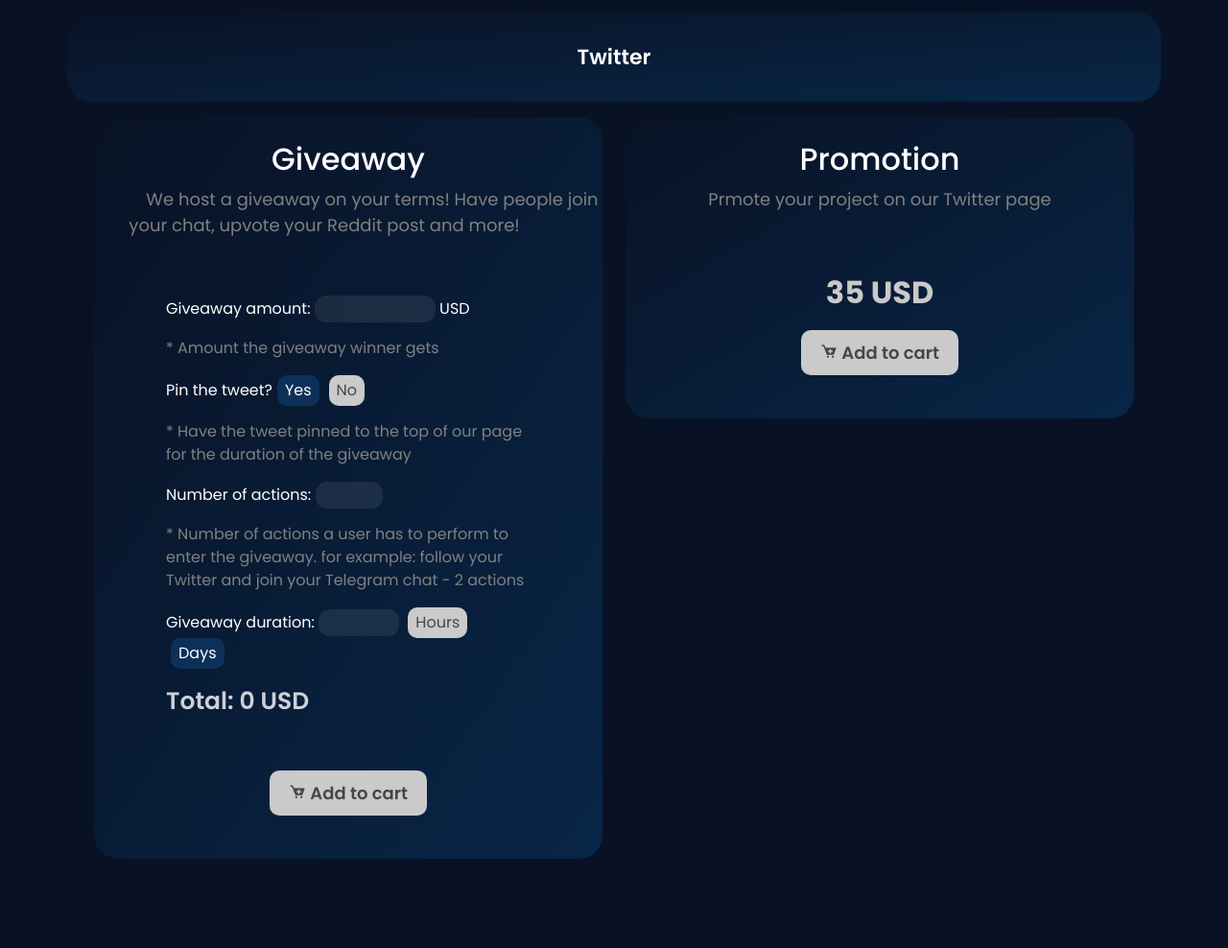
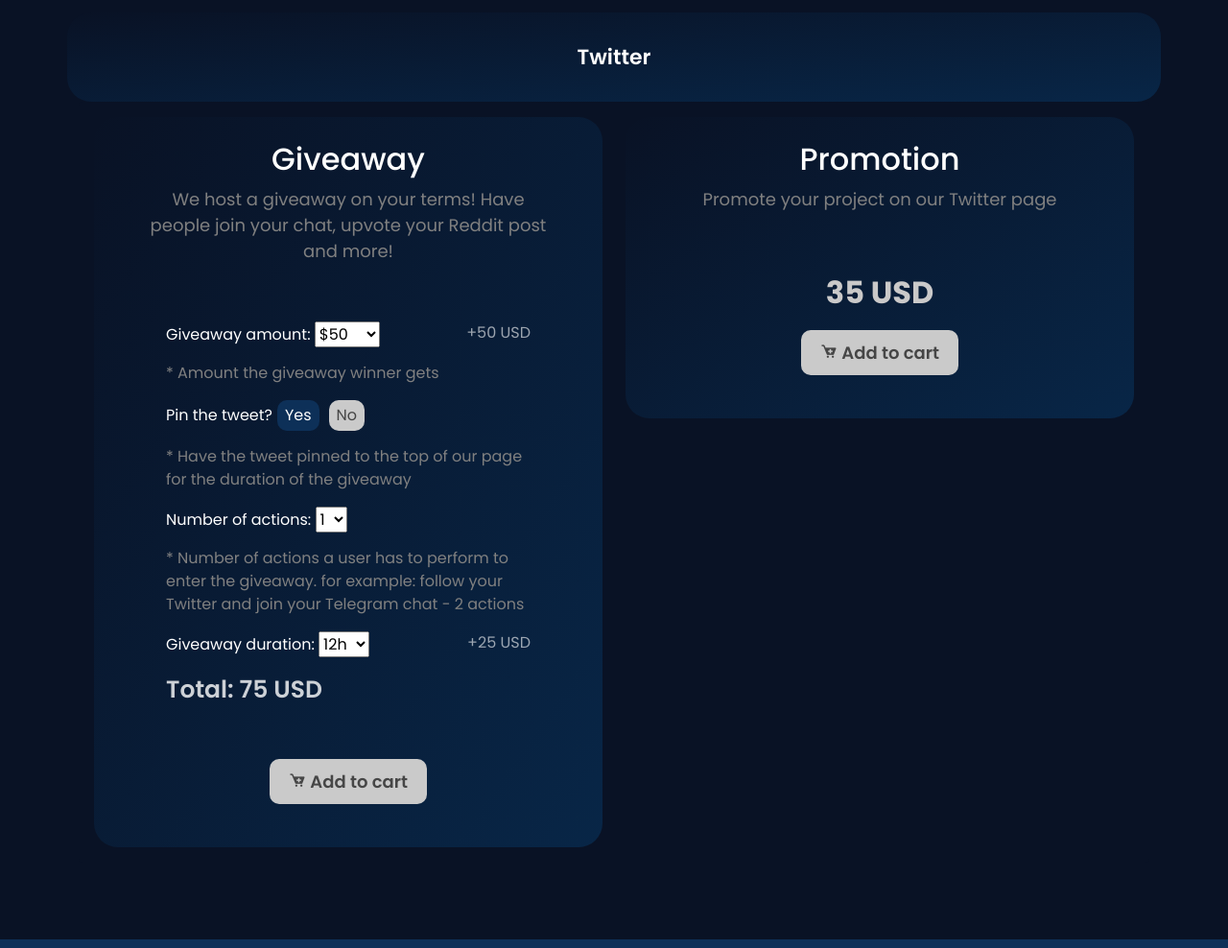
Before and after one commit to mfrlic/moonit, a PHP site: page / in a window 1280 px wide. Shown: the part 1503-2491 px from the top of the page at 96% size. Run offline with PHP 8.4, Linux system fonts and the light colour scheme; some web fonts are replaced.

Commit message:
js changes

```diff
--- a/assets/css/style.css
+++ b/assets/css/style.css
@@ -649,9 +649,14 @@ section {
 }
 
 .pricing .promo .subtitle {
-  margin: 0px 50px;
-  color: var(--subtext);
+  padding: 0px 50px;
+  color: gray;
   font-size: 18px;
+}
+
+.pricing .promo .description {
+  color: gray;
+  text-decoration: italic;
 }
 
 .pricing .card-body {
--- a/assets/js/cart.js
+++ b/assets/js/cart.js
@@ -1,31 +1,10 @@
-window.load=updateUI();
-
-$("#price1-1").on("keyup", function() {
-    if($("#price1-1").val() == "") {
-        $("#calc1-1").text("")
-    }
-    else if(BigNumber($("#price1-1").val()).lte(10000)){
-        $("#calc1-1").html("+<span id='total1-1'>" + $("#price1-1").val() + "</span> USD")
-    }
-    else {
-        $("#price1-1").val(10000)
-        $("#calc1-1").html("+<span id='total1-1'>" + $("#price1-1").val() + "</span> USD")
-    }
+$(document).ready(function() {
     $("#total-sum").text("Total: " + checkTotal() + " USD")
+    updateUI();
 })
 
 $("#price1-1").on("change", function() {
-    if(BigNumber($("#price1-1").val()).lt(50)) {
-        $("#price1-1").val(50)
-        $("#calc1-1").html("+<span id='total1-1'>" + $("#price1-1").val() + "</span> USD")
-    }
-    else if(BigNumber($("#price1-1").val()).lte(10000)){
-        $("#calc1-1").html("+<span id='total1-1'>" + $("#price1-1").val() + "</span> USD")
-    }
-    else {
-        $("#price1-1").val(10000)
-        $("#calc1-1").html("+<span id='total1-1'>" + $("#price1-1").val() + "</span> USD")
-    }
+    $("#calc1-1").html("+<span id='total1-1'>" + $("#price1-1").val() + "</span> USD")
     $("#total-sum").text("Total: " + checkTotal() + " USD")
 })
 
@@ -53,185 +32,31 @@ $("#n1").click(function() {
     $("#total-sum").text("Total: " + checkTotal() + " USD")
 })
 
-$("#h1").click(function() {
-    if(!$("#h1").hasClass("active")) {
-        $("#h1-radio").prop("checked", true)
-
-        $("#h1").addClass("active")
-        $("#d1").removeClass("active")
-
-        if($("#price1-4").val() == "") {
-            $("#calc1-4").text("")
-        }
-        else if(BigNumber($("#price1-4").val()).lte(24) && BigNumber($("#price1-4").val()).gt(0)){
-            if($("#h1-radio").is(":checked")){
-                if(BigNumber($("#price1-4").val()).gt(1) && BigNumber($("#price1-4").val()).lt(12)) {
-                    $("#calc1-4").html("+<span id='total1-4'>" + BigNumber(20).minus($("#price1-4").val()) + "</span> USD")
-                }
-                else if($("#price1-4").val() == 12){
-                    $("#calc1-4").html("+<span id='total1-4'>20</span> USD)")
-                }
-                else if(BigNumber($("#price1-4").val()).gt(12) && BigNumber($("#price1-4").val()).lt(24)){
-                    $("#calc1-4").html("+<span id='total1-4'>" + BigNumber(20).plus(BigNumber($("#price1-4").val()).times(0.2)) + "</span> USD")
-                }
-                else if($("#price1-4").val() == 24){
-                    $("#calc1-4").html("+<span id='total1-4'>25</span> USD")
-                }
-            }
-            else if($("#d1-radio").is(":checked")){
-                $("#calc1-4").html("+<span id='total1-4'>" + BigNumber($("#price1-4").val()).times(25) + "</span> USD")
-            }
-        }
-        else {
-            $("#price1-4").val(24)
-            if($("#h1-radio").is(":checked")){
-                $("#calc1-4").html("+<span id='total1-4'>25</span> USD")
-            }
-            else if($("#d1-radio").is(":checked")){
-                $("#calc1-4").html("+<span id='total1-4'>" + BigNumber($("#price1-4").val()).times(25) + "</span> USD")
-            }
-        }
-    }
-    $("#total-sum").text("Total: " + checkTotal() + " USD")
-})
-
-$("#d1").click(function() {
-    if(!$("#d1").hasClass("active")) {
-        $("#d1-radio").prop("checked", true)
-
-        $("#d1").addClass("active")
-        $("#h1").removeClass("active")
-
-        if($("#price1-4").val() == "") {
-            $("#calc1-4").text("")
-        }
-        else if(BigNumber($("#price1-4").val()).lte(24) && BigNumber($("#price1-4").val()).gt(0)){
-            if($("#h1-radio").is(":checked")){
-                if(BigNumber($("#price1-4").val()).gt(1) && BigNumber($("#price1-4").val()).lt(12)) {
-                    $("#calc1-4").html("+<span id='total1-4'>" + BigNumber(20).minus($("#price1-4").val()) + "</span> USD")
-                }
-                else if($("#price1-4").val() == 12){
-                    $("#calc1-4").html("+<span id='total1-4'>20</span> USD")
-                }
-                else if(BigNumber($("#price1-4").val()).gt(12) && BigNumber($("#price1-4").val()).lt(24)){
-                    $("#calc1-4").html("+<span id='total1-4'>" + BigNumber(20).plus(BigNumber($("#price1-4").val()).times(0.2)) + "</span> USD")
-                }
-                else if($("#price1-4").val() == 24){
-                    $("#calc1-4").html("+<span id='total1-4'>25</span> USD")
-                }
-            }
-            else if($("#d1-radio").is(":checked")){
-                $("#calc1-4").html("+<span id='total1-4'>" + BigNumber($("#price1-4").val()).times(25) + "</span> USD")
-            }
-        }
-        else {
-            $("#price1-4").val(24)
-            if($("#h1-radio").is(":checked")){
-                $("#calc1-4").html("+<span id='total1-4'>25</span> USD)")
-            }
-            else if($("#d1-radio").is(":checked")){
-                $("#calc1-4").html("+<span id='total1-4'>" + BigNumber($("#price1-4").val()).times(25) + "</span> USD")
-            }
-        }
-    }
-    $("#total-sum").text("Total: " + checkTotal() + " USD")
-})
-
-$("#price1-3").on("keyup", function() {
-    if($("#price1-3").val() == "") {
-        $("#calc1-3").text("")
-    }
-    else if(BigNumber($("#price1-3").val()).lte(5)){
-        $("#calc1-3").html("+<span id='total1-3'>" + BigNumber($("#price1-3").val()).times(5) + "</span> USD")
+$("#price1-3").on("change", function() {
+    if($("#price1-3").val() != 1) {
+        $("#calc1-3").html("+<span id='total1-3'>" + BigNumber($("#price1-3").val()).times(10).minus(10) + "</span> USD")
     }
     else {
-        $("#price1-3").val(5)
-        $("#calc1-3").html("+<span id='total1-3'>25</span> USD")
-    }
-    $("#total-sum").text("Total: " + checkTotal() + " USD")
-})
-
-$("#price1-3").on("change", function() {
-    if($("#price1-3").val() == "") {
-        $("#calc1-3").text("")
-    }
-    else if(BigNumber($("#price1-3").val()).lte(5)){
-        $("#calc1-3").html("+<span id='total1-3'>" + BigNumber($("#price1-3").val()).times(5) + "</span> USD")
-    }
-    else {
-        $("#price1-3").val(5)
-        $("#calc1-3").html("+<span id='total1-3'>25</span> USD")
-    }
-    $("#total-sum").text("Total: " + checkTotal() + " USD")
-})
-
-$("#price1-4").on("keyup", function() {
-    if($("#price1-4").val() == "") {
-        $("#calc1-4").text("")
-    }
-    else if(BigNumber($("#price1-4").val()).lte(24) && BigNumber($("#price1-4").val()).gt(0)){
-        if($("#h1-radio").is(":checked")){
-            if(BigNumber($("#price1-4").val()).gte(1) && BigNumber($("#price1-4").val()).lt(12)) {
-                $("#calc1-4").html("+<span id='total1-4'>" + BigNumber(20).minus(BigNumber(12).minus($("#price1-4").val())) + "</span> USD")
-            }
-            else if($("#price1-4").val() == 12){
-                $("#calc1-4").html("+<span id='total1-4'>20</span> USD")
-            }
-            else if(BigNumber($("#price1-4").val()).gt(12) && BigNumber($("#price1-4").val()).lt(24)){
-                $("#calc1-4").html("+<span id='total1-4'>" + BigNumber(20).plus(BigNumber($("#price1-4").val()).minus(12)) + "</span> USD")
-            }
-            else if($("#price1-4").val() == 24){
-                $("#calc1-4").html("+<span id='total1-4'>25</span> USD")
-            }
-        }
-        else if($("#d1-radio").is(":checked")){
-            $("#calc1-4").html("+<span id='total1-4'>" + BigNumber($("#price1-4").val()).times(25) + "</span> USD")
-        }
-    }
-    else {
-        $("#price1-4").val(24)
-        if($("#h1-radio").is(":checked")){
-            $("#calc1-4").html("+<span id='total1-4'>25</span> USD)")
-        }
-        else if($("#d1-radio").is(":checked")){
-            $("#calc1-4").html("+<span id='total1-4'>" + BigNumber($("#price1-4").val()).times(25) + "</span> USD")
-        }
+        $("#calc1-3").html("")
     }
     $("#total-sum").text("Total: " + checkTotal() + " USD")
 })
 
 $("#price1-4").on("change", function() {
-    if($("#price1-4").val() == "") {
-        $("#calc1-4").text("")
+
+    if($("#price1-4").val() == 12) {
+        $("#calc1-4").html("+<span id='total1-4'>25</span> USD")
     }
-    else if(BigNumber($("#price1-4").val()).lte(24) && BigNumber($("#price1-4").val()).gt(0)){
-        if($("#h1-radio").is(":checked")){
-            if(BigNumber($("#price1-4").val()).gte(1) && BigNumber($("#price1-4").val()).lt(12)) {
-                $("#calc1-4").html("+<span id='total1-4'>" + BigNumber(20).minus(BigNumber(12).minus($("#price1-4").val())) + "</span> USD")
-            }
-            else if($("#price1-4").val() == 12){
-                $("#calc1-4").html("+<span id='total1-4'>20</span> USD")
-            }
-            else if(BigNumber($("#price1-4").val()).gt(12) && BigNumber($("#price1-4").val()).lt(24)){
-                $("#calc1-4").html("+<span id='total1-4'>" + BigNumber(20).plus(BigNumber($("#price1-4").val()).minus(12)) + "</span> USD")
-            }
-            else if($("#price1-4").val() == 24){
-                $("#calc1-4").html("+<span id='total1-4'>25</span> USD")
-            }
-        }
-        else if($("#d1-radio").is(":checked")){
-            $("#calc1-4").html("+<span id='total1-4'>" + BigNumber($("#price1-4").val()).times(25) + "</span> USD")
-        }
+    else if($("#price1-4").val() == 24) {
+        $("#calc1-4").html("+<span id='total1-4'>50</span> USD")
     }
-    else {
-        $("#price1-4").val(24)
-        if($("#h1-radio").is(":checked")){
-            $("#calc1-4").html("+<span id='total1-4'>25</span> USD)")
-        }
-        else if($("#d1-radio").is(":checked")){
-            $("#calc1-4").html("+<span id='total1-4'>" + BigNumber($("#price1-4").val()).times(25) + "</span> USD")
-        }
+    else if($("#price1-4").val() == 48) {
+        $("#calc1-4").html("+<span id='total1-4'>75</span> USD")
     }
+    else if($("#price1-4").val() == 72) {
+        $("#calc1-4").html("+<span id='total1-4'>100</span> USD")
+    }
+
     $("#total-sum").text("Total: " + checkTotal() + " USD")
 })
 
--- a/home.html
+++ b/home.html
@@ -130,14 +130,22 @@
                 <div class="col-lg-6">
                   <div class="promo">
                     <h2>Giveaway</h2>
-                    <span style="color: gray;" class="subtitle">We host a giveaway on your terms! Have people join your chat, upvote your Reddit post and more!</span>
+                    <div class="subtitle">We host a giveaway on your terms! Have people join your chat, upvote your Reddit post and more!</div>
 
                     <div class="details">
                       <div class="details-row">
-                        Giveaway amount: <input id="price1-1" type="number" min=50 max=10000> USD <span id="calc1-1"></span>
+                        Giveaway amount:
+                        <select id="price1-1">
+                          <option value="50">$50</option>
+                          <option value="100">$100</option>
+                          <option value="200">$200</option>
+                          <option value="500">$500</option>
+                          <option value="1000">$1000</option>
+                        </select>
+                        <span id="calc1-1">+<span id="total1-1">50</span> USD</span>
                       </div>
 
-                      <p style="color: grey; text-decoration: italics;">* Amount the giveaway winner gets</p>
+                      <p class="description">* Amount the giveaway winner gets</p>
 
                       <div class="details-row">
                         Pin the tweet?<button id="y1" class="price-radio">Yes</button><button id="n1" class="price-radio active">No</button> <span id="calc1-2"></span>
@@ -145,18 +153,31 @@
                         <input checked id="n1-radio" class="d-none" name="radio1-1" type="radio">
                       </div>
 
-                      <p style="color: grey; text-decoration: italics;">* Have the tweet pinned to the top of our page for the duration of the giveaway</p>
+                      <p class="description">* Have the tweet pinned to the top of our page for the duration of the giveaway</p>
 
                       <div class="details-row">
-                        Number of actions: <input id="price1-3" type="number" min=1 max=5> <span id="calc1-3"></span>
+                        Number of actions:
+                        <select id="price1-3">
+                          <option value="1">1</option>
+                          <option value="2">2</option>
+                          <option value="3">3</option>
+                          <option value="4">4</option>
+                          <option value="5">5</option>
+                        </select>
+                        <span id="calc1-3"></span>
                       </div>
 
-                      <p style="color: grey; text-decoration: italics;">* Number of actions a user has to perform to enter the giveaway. for example: follow your Twitter and join your Telegram chat - 2 actions</p>
+                      <p class="description">* Number of actions a user has to perform to enter the giveaway. for example: follow your Twitter and join your Telegram chat - 2 actions</p>
 
                       <div class="details-row">
-                        Giveaway duration: <input id="price1-4" type="number" min=1 max=24> <button id="h1" class="price-radio active">Hours</button><button id="d1" class="price-radio">Days</button> <span id="calc1-4"></span>
-                        <input checked id="h1-radio" class="d-none" name="radio1-2" type="radio">
-                        <input id="d1-radio" class="d-none" name="radio1-2" type="radio">
+                        Giveaway duration:
+                        <select id="price1-4">
+                          <option value="12">12h</option>
+                          <option value="24">24h</option>
+                          <option value="48">48h</option>
+                          <option value="72">72h</option>
+                        </select>
+                        <span id="calc1-4">+<span id="total1-4">25</span> USD</span>
                       </div>
 
 
@@ -173,7 +194,7 @@
                 <div class="col-lg-6">
                   <div class="promo">
                     <h2>Promotion</h2>
-                    <span style="color: gray;" class="subtitle">Prmote your project on our Twitter page</span>
+                    <div class="subtitle">Promote your project on our Twitter page</div>
                     <div class="details">
 
                       <div class="details-row text-center">
```
